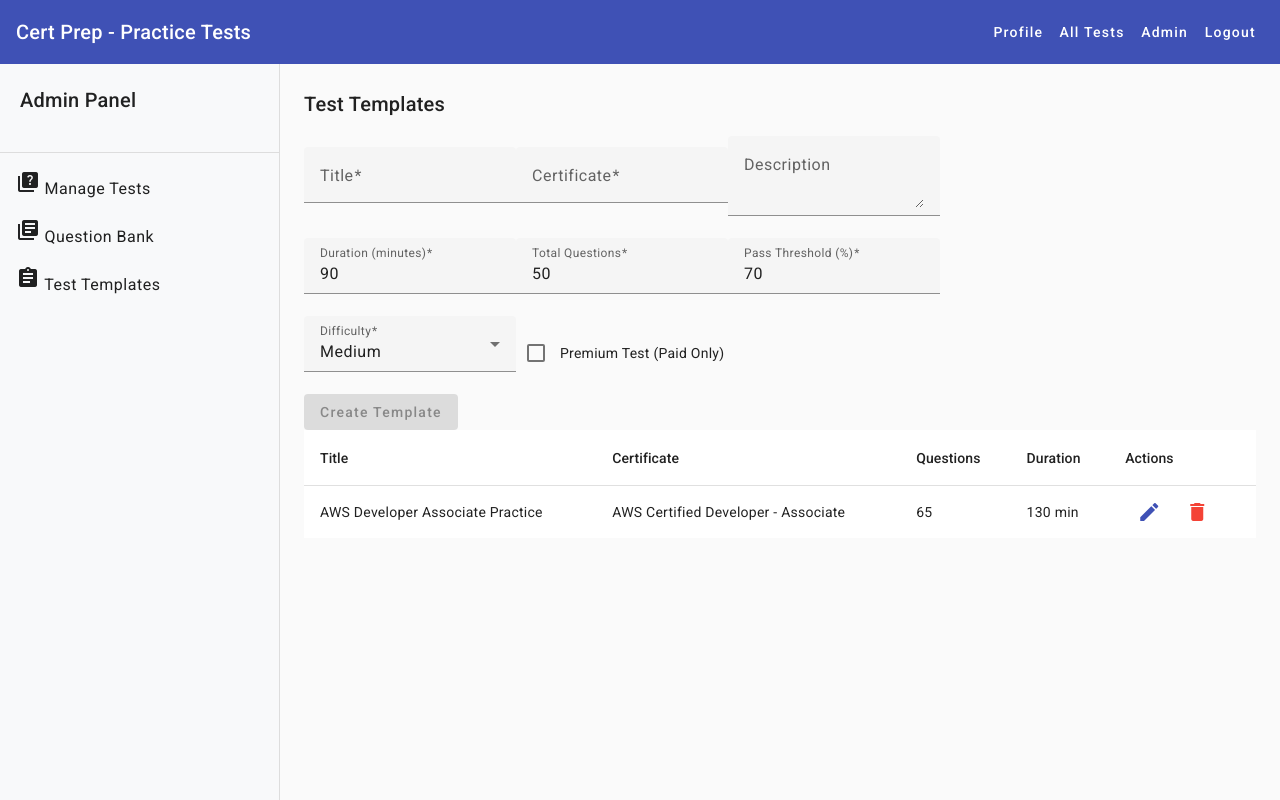
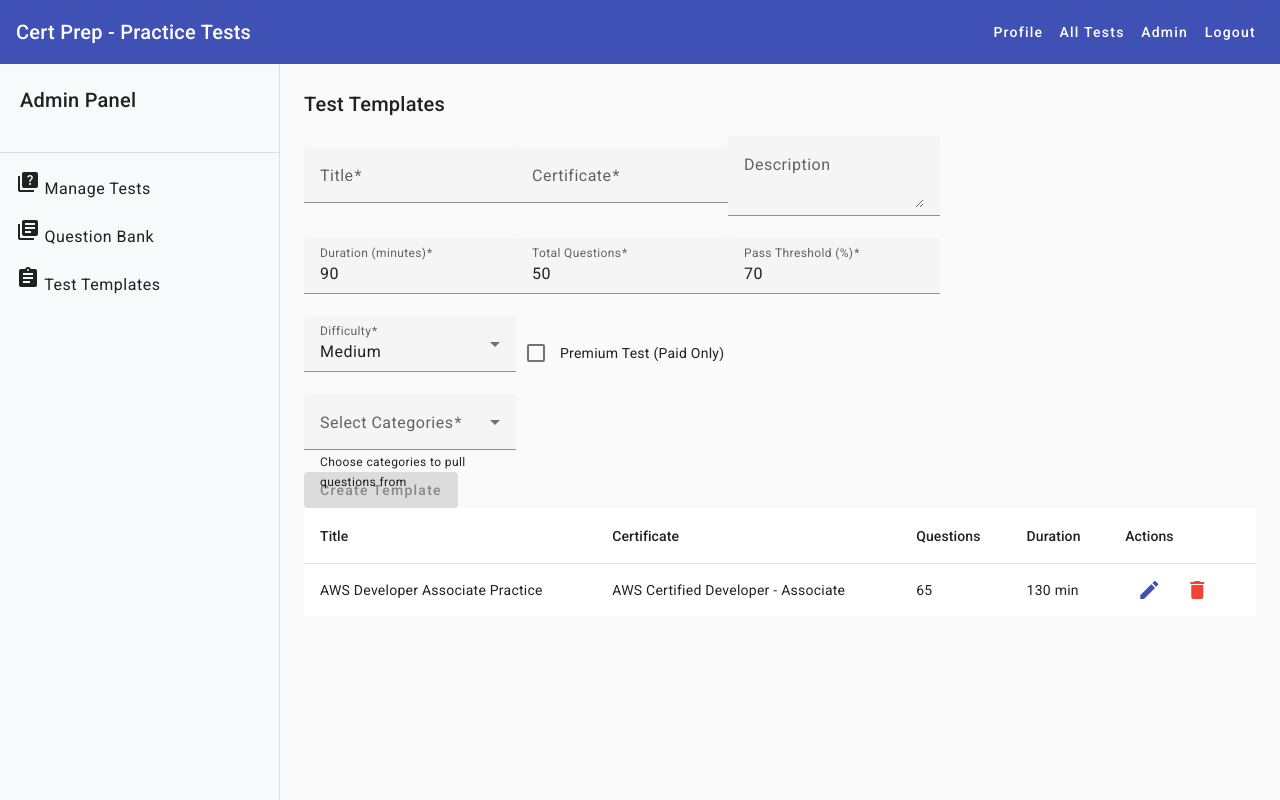
Before and after one commit to fokrule/certPrepFrontEnd, an Angular app: page /admin/test-templates in a window 1280 px wide. Built offline with nearby package versions, Linux system fonts and the light colour scheme; sample sign-in values are in the browser's storage.

Commit message:
done dynamic category

```diff
--- a/src/app/components/admin/test-templates/test-templates.component.html
+++ b/src/app/components/admin/test-templates/test-templates.component.html
@@ -47,6 +47,25 @@
     <mat-checkbox formControlName="isPremium">Premium Test (Paid Only)</mat-checkbox>
   </div>
 
+  <mat-form-field class="full-width">
+  <mat-label>Select Categories</mat-label>
+  <mat-select formControlName="categories" multiple>
+    @for (cat of availableCategories; track cat) {
+      <mat-option [value]="cat">{{ cat }}</mat-option>
+    }
+  </mat-select>
+  <mat-hint>Choose categories to pull questions from</mat-hint>
+  </mat-form-field>
+
+  <!-- Display selected categories as chips (nice UX) -->
+  @if (templateForm.get('categories')?.value?.length) {
+    <mat-chip-listbox>
+      @for (cat of templateForm.get('categories')?.value; track cat) {
+        <mat-chip>{{ cat }}</mat-chip>
+      }
+    </mat-chip-listbox>
+  }
+
   <div class="form-actions">
     <button mat-raised-button color="primary" type="submit" [disabled]="templateForm.invalid">
       {{ editingTemplate ? 'Update Template' : 'Create Template' }}
--- a/src/app/components/admin/test-templates/test-templates.component.ts
+++ b/src/app/components/admin/test-templates/test-templates.component.ts
@@ -7,9 +7,10 @@ import { MatSelectModule } from '@angular/material/select';
 import { MatCheckboxModule } from '@angular/material/checkbox';
 import { MatFormFieldModule } from '@angular/material/form-field';
 import { MatIconModule } from '@angular/material/icon';
+import { MatChipsModule } from '@angular/material/chips';
 import { CommonModule } from '@angular/common';
 import { TestService } from '@services/test.service';
-import { TestTemplate } from '@models/test.models';
+import { TestTemplate, Question } from '@models/test.models';
 
 @Component({
   selector: 'app-test-templates',
@@ -23,7 +24,8 @@ import { TestTemplate } from '@models/test.models';
     MatSelectModule,
     MatCheckboxModule,
     MatFormFieldModule,
-    MatIconModule
+    MatIconModule,
+    MatChipsModule
   ],
   templateUrl: './test-templates.component.html',
   styleUrls: ['./test-templates.component.scss']
@@ -32,6 +34,7 @@ export class TestTemplatesComponent implements OnInit {
 
   private fb = inject(FormBuilder);
   templates: TestTemplate[] = [];
+  availableCategories: string[] = [];
   displayedColumns = ['title', 'certificate', 'totalQuestions', 'duration', 'actions'];
 
   editingTemplate: TestTemplate | null = null;
@@ -44,23 +47,33 @@ export class TestTemplatesComponent implements OnInit {
     totalQuestions: [50, [Validators.required, Validators.min(10)]],
     difficulty: ['Medium', Validators.required],
     isPremium: [false],
-    passThreshold: [70, [Validators.required, Validators.min(50), Validators.max(100)]]
-    // categories: we'll add multi-select in next iteration
+    passThreshold: [70, [Validators.required, Validators.min(50), Validators.max(100)]],
+    categories: [[] as string[], Validators.required]
   });
 
   private testService = inject(TestService);
 
   ngOnInit() {
     this.loadTemplates();
+    this.loadCategories();
   }
 
   loadTemplates() {
   this.testService.getTestTemplates().subscribe(templates => {
     this.templates = templates;
-    this.templates = [...this.templates];  // ← Extra safety
+    this.templates = [...this.templates];
   });
 }
 
+  loadCategories() {
+    this.testService.getQuestions().subscribe(questions => {
+      const cats = new Set<string>();
+      questions.forEach(q => {
+        if (q.category) cats.add(q.category);
+      });
+      this.availableCategories = Array.from(cats).sort();
+    });
+  }
   addOrUpdateTemplate() {
     if (this.templateForm.valid) {
       const value = this.templateForm.value;
@@ -73,7 +86,7 @@ export class TestTemplatesComponent implements OnInit {
         totalQuestions: value.totalQuestions!,
         difficulty: value.difficulty as any,
         isPremium: !!value.isPremium,
-        categories: [], // placeholder - we'll add category selection later
+        categories: value.categories || [],
         passThreshold: value.passThreshold!
       };
 
@@ -103,7 +116,8 @@ export class TestTemplatesComponent implements OnInit {
       totalQuestions: template.totalQuestions,
       difficulty: template.difficulty,
       isPremium: template.isPremium,
-      passThreshold: template.passThreshold
+      passThreshold: template.passThreshold,
+      categories: template.categories || []
     });
   }
 
```
